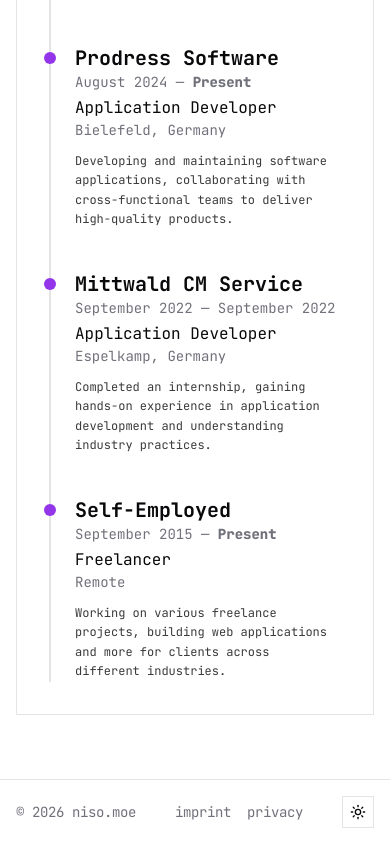
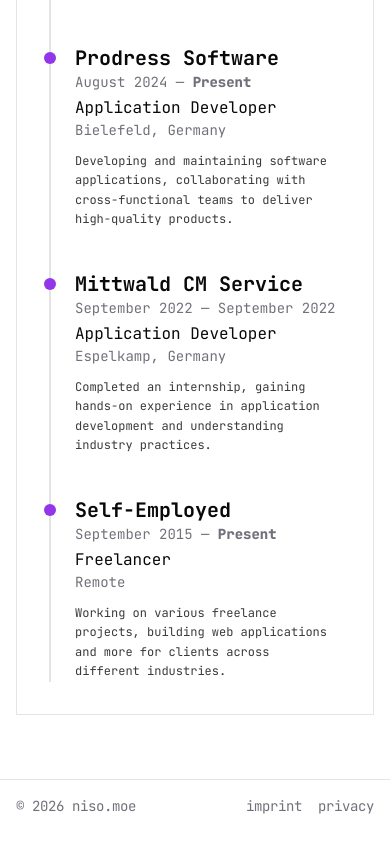
Before and after one commit to CuteNikki/Portfolio, a Next.js app: page / in a window 390 px wide. Shown: the part 773-1617 px from the top of the page. Built offline with nearby package versions, Linux system fonts and the light colour scheme.

Commit message:
refactor: pass className prop to ThemeSwitcher for responsive styling

```diff
--- a/src/components/navigation/footer.tsx
+++ b/src/components/navigation/footer.tsx
@@ -25,7 +25,7 @@ export function Footer() {
             ))}
           </ul>
         </div>
-        <ThemeSwitcher />
+        <ThemeSwitcher className='hidden sm:flex' />
       </div>
     </footer>
   );
--- a/src/components/theme/switcher.tsx
+++ b/src/components/theme/switcher.tsx
@@ -11,12 +11,12 @@ import {
   DropdownMenuTrigger,
 } from '@/components/ui/dropdown-menu';
 
-export function ThemeSwitcher() {
+export function ThemeSwitcher({ className }: { className?: string }) {
   const { setTheme } = useTheme();
 
   return (
     <DropdownMenu>
-      <DropdownMenuTrigger asChild>
+      <DropdownMenuTrigger className={className} asChild>
         <Button variant='outline' size='icon'>
           <Sun className='h-[1.2rem] w-[1.2rem] scale-100 rotate-0 transition-all dark:scale-0 dark:-rotate-90' />
           <Moon className='absolute h-[1.2rem] w-[1.2rem] scale-0 rotate-90 transition-all dark:scale-100 dark:rotate-0' />
```
